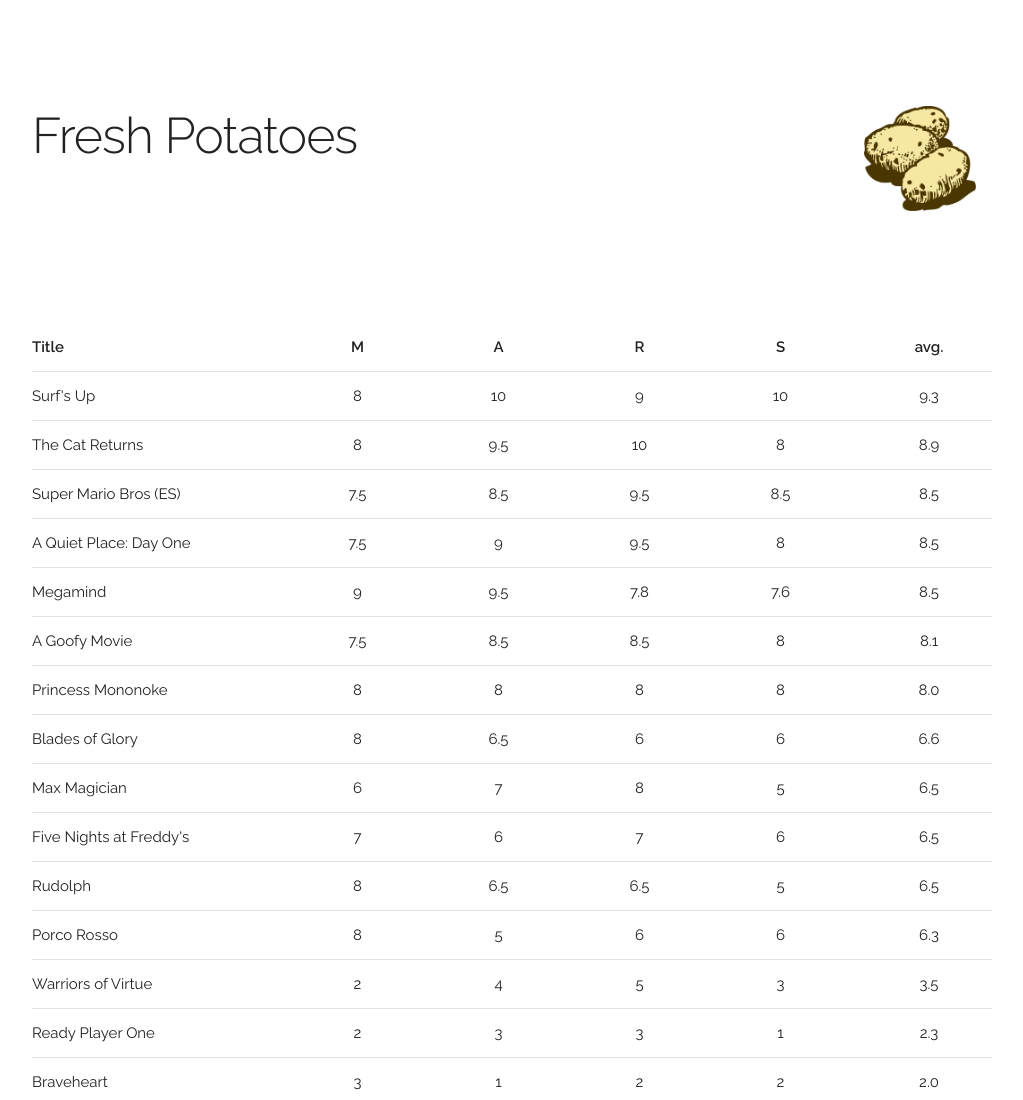
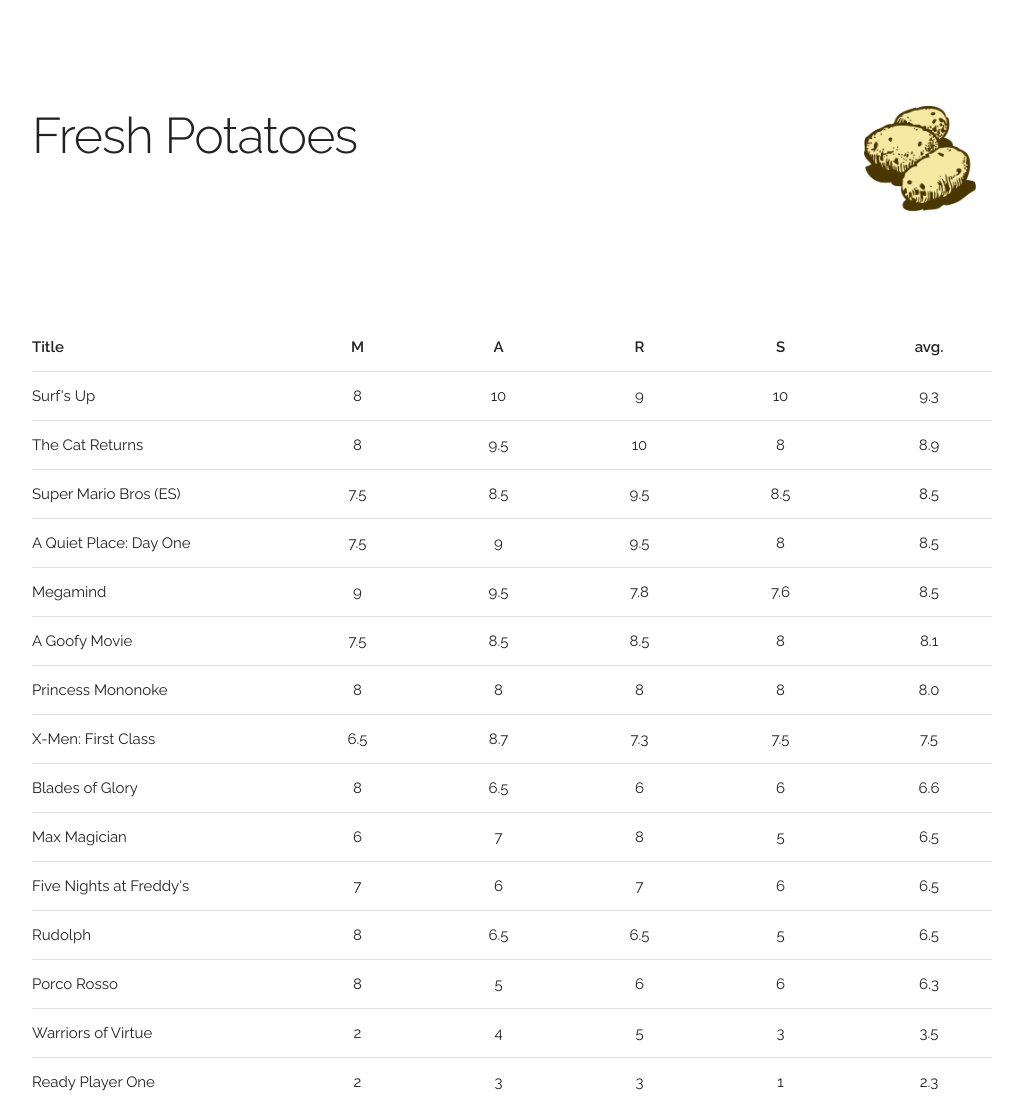
Before and after one commit to mdhoffman271/FreshPotatoes, a plain HTML site: page index.html in a window 1280 px wide. Shown: the top 1100 px of the page, without its empty margins (128-1151 px from the left). Drawn offline with Linux system fonts and the light colour scheme.

Commit message:
Add movie

```diff
--- a/index.html
+++ b/index.html
@@ -110,6 +110,14 @@
             <td>8.0</td>
           </tr>
           <tr>
+            <td>X-Men: First Class</td>
+            <td>6.5</td>
+            <td>8.7</td>
+            <td>7.3</td>
+            <td>7.5</td>
+            <td>7.5</td>
+          </tr>
+          <tr>
             <td>Blades of Glory</td>
             <td>8</td>
             <td>6.5</td>
```
